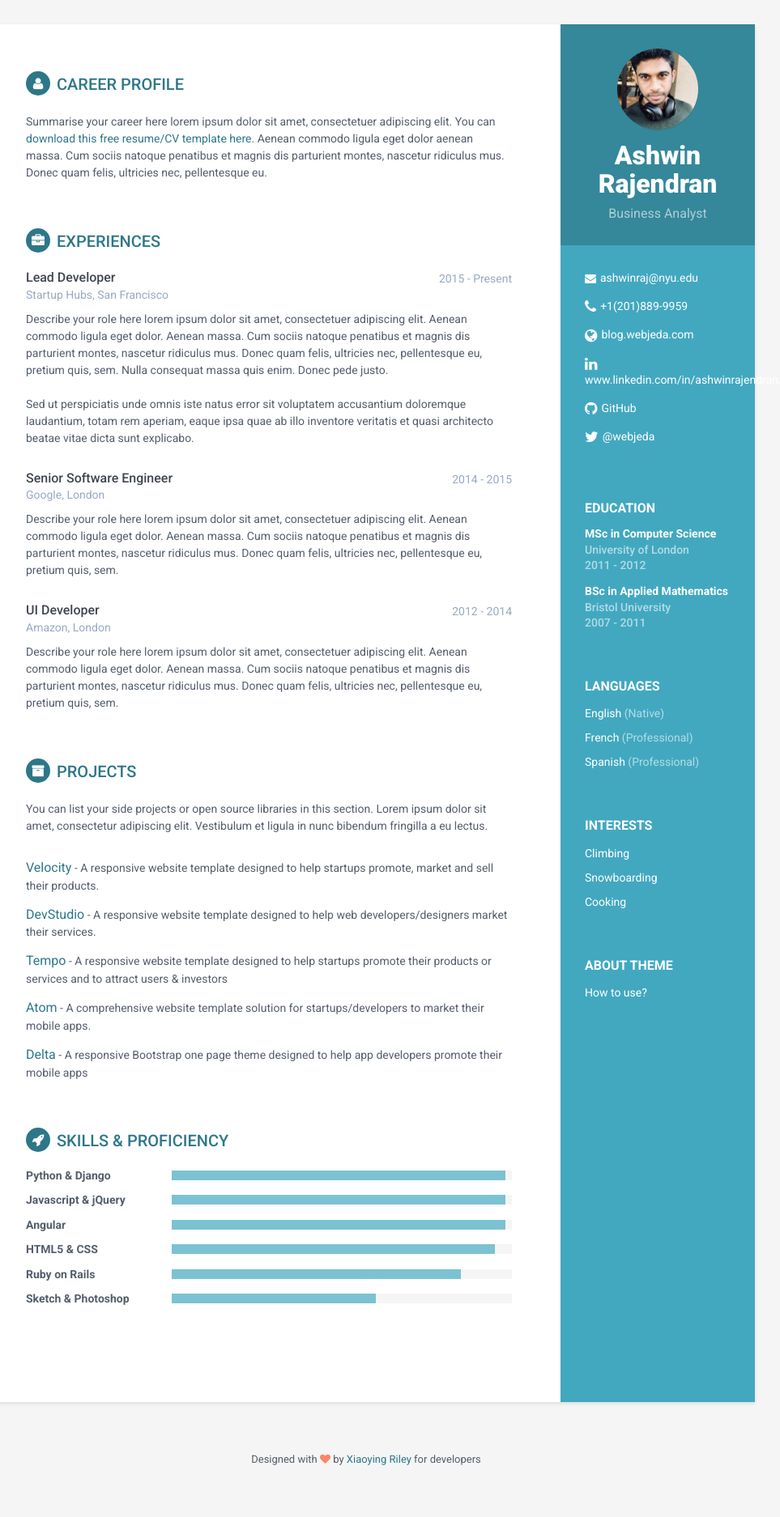
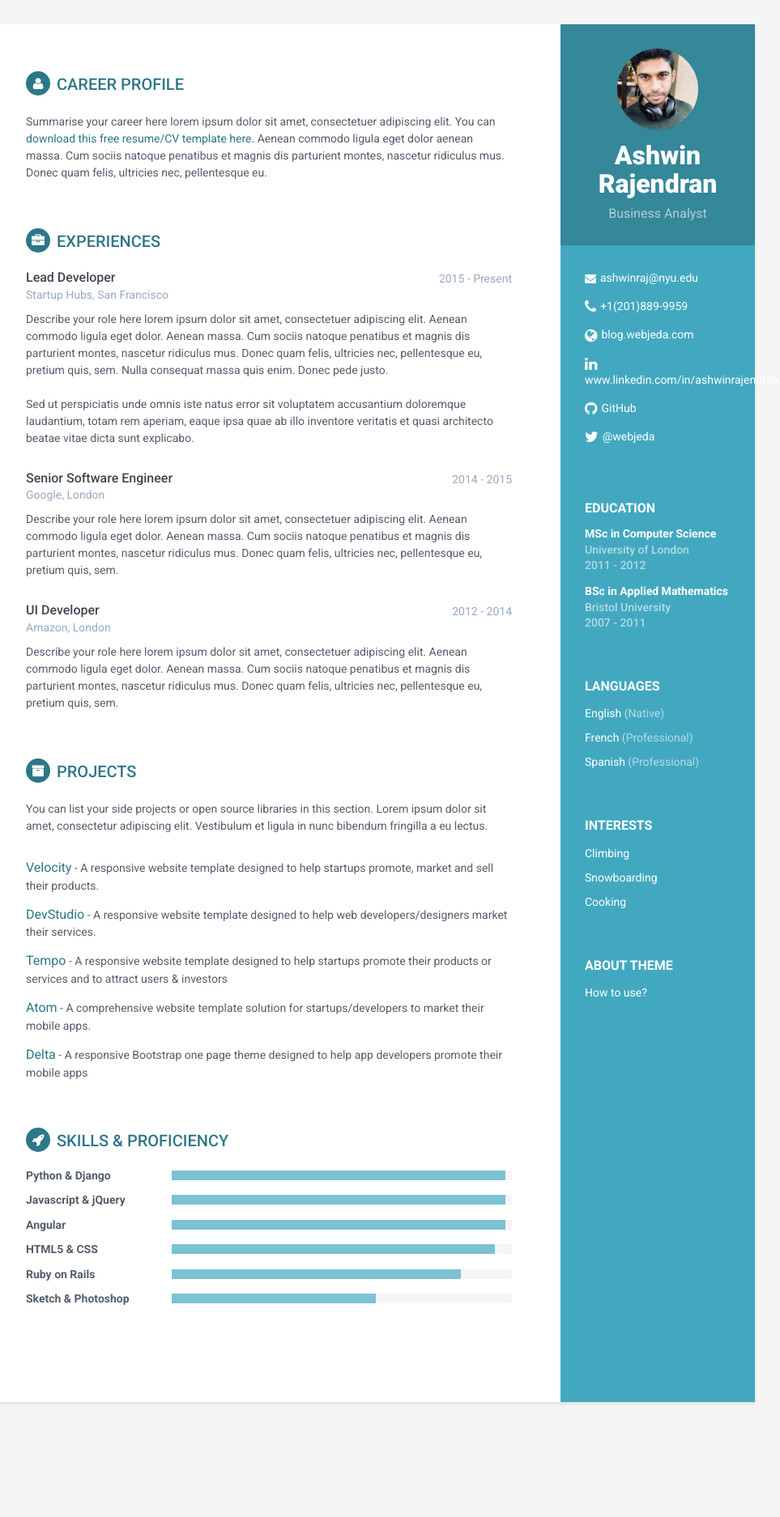
Before and after one commit to AshwinRajendran/Ashwin-CV, a Jekyll site: the page built from index.html, in a window 1280 px wide. Shown: the whole page at 81% size, without its empty margins (188-1151 px from the left). Built offline with Jekyll 4.4.1, drawn with Linux system fonts in a browser that asks for light colours; after the commit the page ends 1852 px from its top, so only the background shows below that.

Commit message:
footer change

```diff
--- a/_includes/footer.html
+++ b/_includes/footer.html
@@ -1,6 +1,6 @@
     <footer class="footer">
         <div class="text-center">
             <!--/* This template is released under the Creative Commons Attribution 3.0 License. Please keep the attribution link below when using for your own project. Thank you for your support. :) If you'd like to use the template without the attribution, you can check out other license options via our website: themes.3rdwavemedia.com */-->
-            <small class="copyright">Designed with <i class="fa fa-heart"></i> by <a href="http://themes.3rdwavemedia.com" target="_blank" rel="nofollow">Xiaoying Riley</a> for developers</small>
+            <small class="copyright"></small>
         </div><!--//container-->
     </footer><!--//footer-->
```
